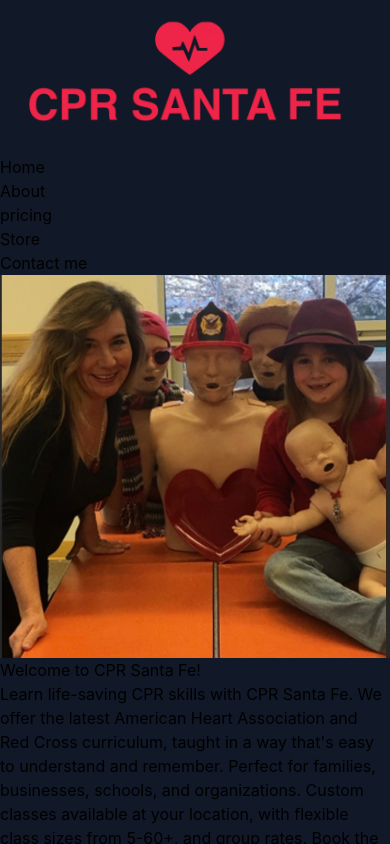
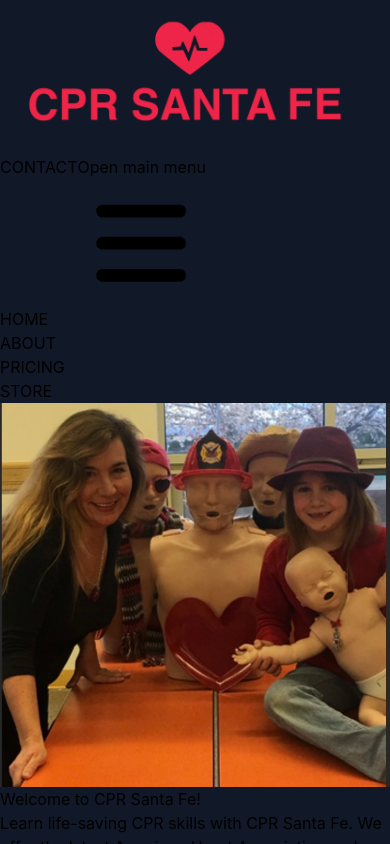
Before and after one commit to ZionMiller/cpr-santafe, a Next.js app: page / in a window 390 px wide. Shown: the top 844 px of the page. Built offline with nearby package versions, Linux system fonts and the light colour scheme.

Commit message:
mobile nav and toggle added in, TODO: fix toggle for FAQ

```diff
--- a/src/components/cta.tsx
+++ b/src/components/cta.tsx
@@ -4,7 +4,7 @@
   return (
     <>
         <section className="lg:py-12 lg:flex lg:justify-center">
-            <div className="overflow-hidden bg-white dark:bg-gray-900 lg:mx-8 lg:flex lg:max-w-6xl lg:w-full lg:shadow-md lg:rounded-xl">
+            <div className="bg-white dark:bg-gray-900 lg:mx-8 lg:flex lg:max-w-6xl lg:w-full lg:shadow-md lg:rounded-xl">
                 <div className="lg:w-1/2">
                     <div className="h-64 lg:h-full" >
                         <img src="./images/cpr-santa-fe-cta2.jpg"/>
--- a/src/components/navbar.tsx
+++ b/src/components/navbar.tsx
@@ -5,48 +5,60 @@
 
 const navbar = () => {
 
-  // const [active, setActive] = useState("home");
-  // sopmething like this on the Link? onClick={() => setActive("home")} className={`flex items-center justify-center ${active === "home" ? "active" : ""}`}
+  const [toggle, setToggle] = useState(false)
+
+  const toggleMenu = () : any => {
+      setToggle((toggle) => !toggle);
+      let el = document.getElementById("navbar-sticky");
+      if(el) el.classList.toggle("hidden");
+
+  }
 
   return (
-    <div>
-      <header className="bg-white dark:bg-gray-900 text-white shadow-lg hidden md:block">
-        <div className="container mx-auto flex items-center h-24">
-          <Link
-            href="/"
+    <nav className="bg-white px-2 sm:px-4 py-2.5 dark:bg-gray-900  w-full z-20 top-0 left-0 border-b border-gray-200 dark:border-gray-600">
+      <div className="container flex flex-wrap items-center justify-between mx-auto">
+      <Link href="/" className="flex items-center">
+          <img src="./images/cpr-santafe-logo.png" className="h-12 mr-3 sm:h-9" alt="Flowbite Logo"/>
+      </Link>
+      <div className="flex md:order-2">
+        <Link href="/contact">
+          <button type="button" className="text-white bg-blue-700 hover:bg-blue-800 focus:ring-4 focus:outline-none focus:ring-blue-300 font-medium rounded-lg text-sm px-5 py-2.5 text-center mr-3 md:mr-0 dark:bg-blue-600 dark:hover:bg-blue-700 dark:focus:ring-blue-800">CONTACT</button>
+        </Link>
+          <button data-collapse-toggle="navbar-sticky" type="button" className="inline-flex items-center p-2 text-sm text-gray-500 rounded-lg md:hidden hover:bg-gray-100 focus:outline-none focus:ring-2 focus:ring-gray-200 dark:text-gray-400 dark:hover:bg-gray-700 dark:focus:ring-gray-600"
+            aria-controls="navbar-sticky"
+            aria-expanded="false"
+            onClick={toggleMenu}
           >
-            <img className="h-24" src="./images/cpr-santafe-logo.png" alt="" />
+            <span className="sr-only">Open main menu</span>
+            <svg className="w-6 h-6" aria-hidden="true" fill="currentColor" viewBox="0 0 20 20" xmlns="http://www.w3.org/2000/svg"><path fillRule="evenodd" d="M3 5a1 1 0 011-1h12a1 1 0 110 2H4a1 1 0 01-1-1zM3 10a1 1 0 011-1h12a1 1 0 110 2H4a1 1 0 01-1-1zM3 15a1 1 0 011-1h12a1 1 0 110 2H4a1 1 0 01-1-1z" clip-rule="evenodd"></path></svg>
+          </button>
+      </div>
+      <div className="items-center justify-between hidden w-full md:flex md:w-auto md:order-1" id="navbar-sticky">
+        <ul className="flex flex-col p-4 mt-4 border border-gray-100 rounded-lg bg-gray-50 md:flex-row md:space-x-8 md:mt-0 md:text-sm md:font-medium md:border-0 md:bg-white dark:bg-gray-800 md:dark:bg-gray-900 dark:border-gray-700">
+          <Link href="/">
+            <li>
+              <a className="block py-2 pl-3 pr-4 text-gray-700 rounded hover:bg-gray-100 md:hover:bg-transparent md:hover:text-blue-700 md:p-0 md:dark:hover:text-white dark:text-gray-400 dark:hover:bg-gray-700 dark:hover:text-white md:dark:hover:bg-transparent dark:border-gray-700" aria-current="page">HOME</a>
+            </li>
           </Link>
-          <nav className="contents font-semibold text-base lg:text-lg">
-            <ul className="mx-auto flex items-center">
-              <li className="p-5 xl:p-8 active">
-                <Link href="/" >
-                  <span>Home</span>
+          <Link href="/about">
+            <li>
+              <a className="block py-2 pl-3 pr-4 text-gray-700 rounded hover:bg-gray-100 md:hover:bg-transparent md:hover:text-blue-700 md:p-0 md:dark:hover:text-white dark:text-gray-400 dark:hover:bg-gray-700 dark:hover:text-white md:dark:hover:bg-transparent dark:border-gray-700">ABOUT</a>
+            </li>
           </Link>
+          <Link href="/pricing">
+            <li>
+              <a className="block py-2 pl-3 pr-4 text-gray-700 rounded hover:bg-gray-100 md:hover:bg-transparent md:hover:text-blue-700 md:p-0 md:dark:hover:text-white dark:text-gray-400 dark:hover:bg-gray-700 dark:hover:text-white md:dark:hover:bg-transparent dark:border-gray-700">PRICING</a>
             </li>
-              <li className="p-5 xl:p-8">
-                <Link href="/about" >
-                  <span>About</span>
           </Link>
+          <Link href="/store">
+            <li>
+              <a className="block py-2 pl-3 pr-4 text-gray-700 rounded hover:bg-gray-100 md:hover:bg-transparent md:hover:text-blue-700 md:p-0 md:dark:hover:text-white dark:text-gray-400 dark:hover:bg-gray-700 dark:hover:text-white md:dark:hover:bg-transparent dark:border-gray-700">STORE</a>
             </li>
-              <li className="p-5 xl:p-8">
-                <Link href="/pricing">
-                  <span>pricing</span>
           </Link>
-              </li>
-              <li className="p-5 xl:p-8">
-                <Link href="/store">
-                  <span>Store</span>
-                </Link>
-              </li>
         </ul>
+      </div>
+      </div>
     </nav>
-          <Link href="contact">
-            <button className="border border-white rounded-full font-bold px-8 py-2" >Contact me</button>
-          </Link>
-        </div>
-      </header>
-    </div>
   )
 }
 
--- a/src/pages/contact.tsx
+++ b/src/pages/contact.tsx
@@ -9,7 +9,7 @@
     <div className="container px-6 py-10 mx-auto">
         <div className="lg:flex lg:items-center lg:-mx-10">
             <div className="lg:w-1/2 lg:mx-10">
-            <img className="hidden object-cover mx-auto rounded-full lg:block shrink-0 w-96 h-96" src="./images/cpr-pic.png" alt="" />
+            <img className="object-cover mx-auto rounded-full lg:block shrink-0 w-96 h-96" src="./images/cpr-pic.png" alt="" />
 {/*
                 <h1 className="text-3xl font-semibold text-gray-800 capitalize dark:text-white lg:text-4xl">Let’s talk</h1>
 
--- a/src/pages/store.tsx
+++ b/src/pages/store.tsx
@@ -17,7 +17,6 @@
                 <h2 className="text-2xl font-semibold text-gray-800 dark:text-white md:text-3xl">
                 HeartSine <span className="text-blue-500">350P/360P AEDs </span>
                 </h2>
-
                 <p className="mt-4 text-gray-500 dark:text-gray-300">
                 We love the HeartSine 350P/360P AEDs because they are very user-friendly: just press the on/off switch.
                 That&apos;s it! Like all other AEDs, they have loud, clear voice prompts that guide a user through the steps
@@ -25,6 +24,7 @@
                 only the lightest device but also one of the most durable and rugged. This device comes in semi-auto
                 (350P) and fully automatic mode (360P). This device is perfect for almost any location.
                 </p>
+
 
                 <div className="inline-flex w-full mt-6 sm:w-auto">
                     <a href="https://checkout.square.site/buy/2BINXM25AARJTMJUU2YDIP3S" className="inline-flex items-center justify-center w-full px-6 py-2 text-sm text-white duration-300 bg-gray-800 rounded-lg hover:bg-gray-700 focus:ring focus:ring-gray-300 focus:ring-opacity-80">
@@ -34,7 +34,7 @@
             </div>
         </div>
     </section>
-    <section className="bg-white dark:bg-gray-900">
+    <section className="bg-gray-100 dark:bg-gray-800 lg:py-12">
             <div className="p-8 space-y-3 border-2 border-blue-400 dark:border-blue-300 rounded-xl">
 
                 <h1 className="text-2xl font-semibold text-center text-gray-700 capitalize dark:text-white">Features</h1>
--- a/src/styles/globals.css
+++ b/src/styles/globals.css
@@ -2,11 +2,14 @@
 @tailwind components;
 @tailwind utilities;
 
-html,
+html {
+  display: table;
+  margin: auto;
+}
 
 body {
-  padding: 0;
-  margin: 0;
+  display: table-cell;
+  vertical-align: middle;
   background-color: rgb(17 24 39);
   font-family: -apple-system, BlinkMacSystemFont, Segoe UI, Roboto, Oxygen,
     Ubuntu, Cantarell, Fira Sans, Droid Sans, Helvetica Neue, sans-serif;
```
Also changed, not shown: src/components/faq.tsx (+28 -22 lines). Lines whose indentation alone changed are shown as unchanged.
